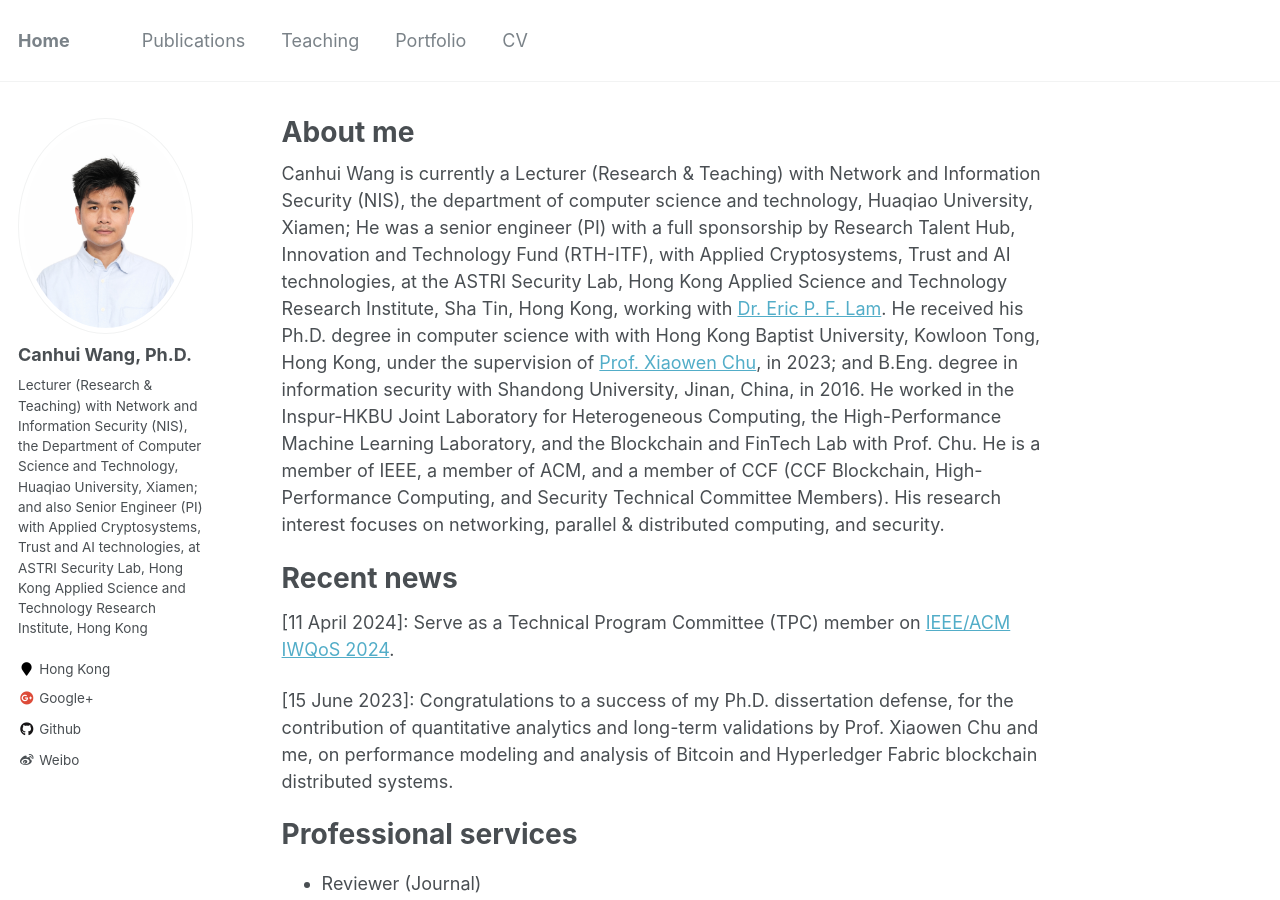
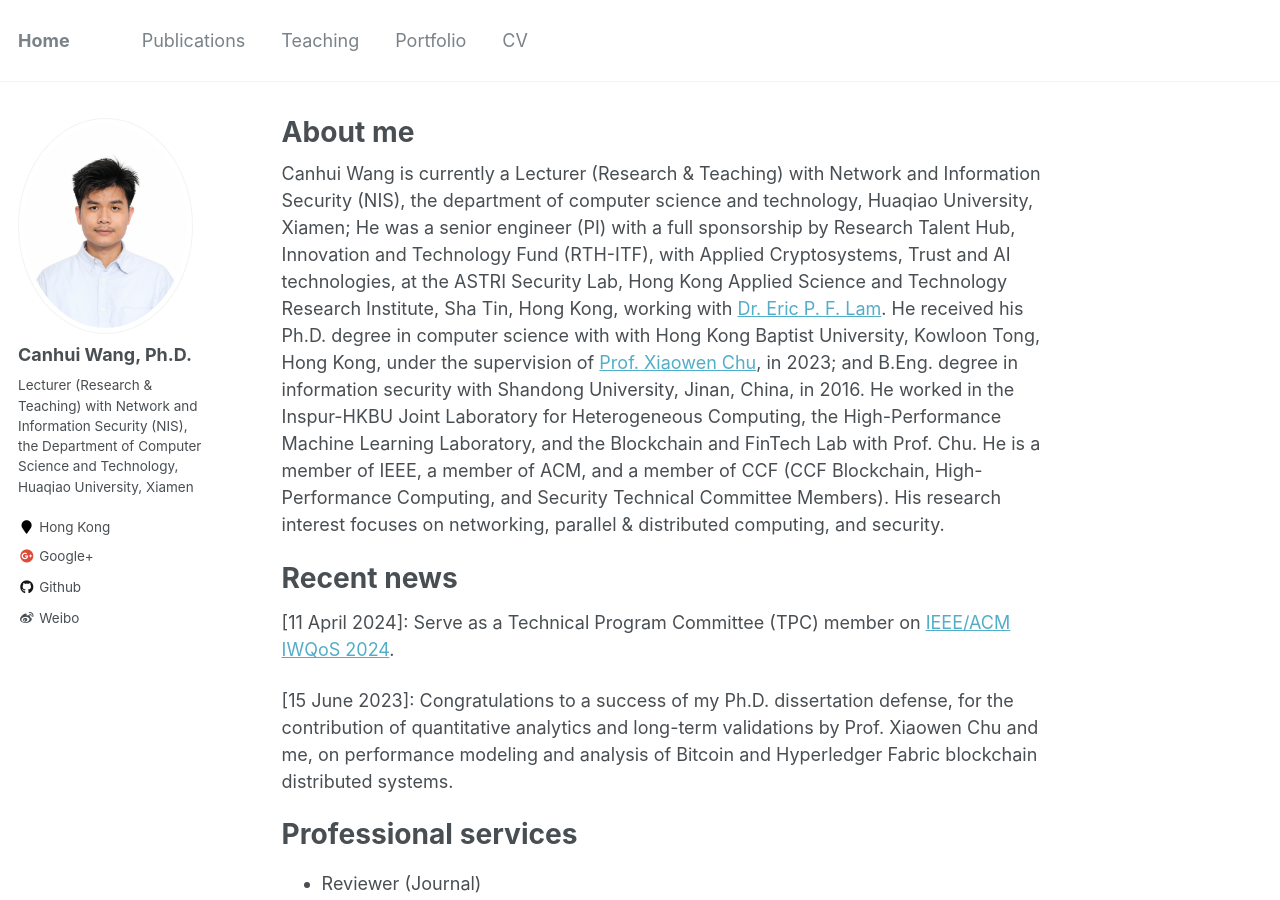
Before and after one commit to Canhui/canhui.github.io, a Jekyll site: the page built from _pages/about.md, in a window 1280 px wide and 900 px high. Built offline with Jekyll 4.4.1, drawn with Linux system fonts in a browser that asks for light colours.

Commit message:
Update _config.yml

```diff
--- a/_config.yml
+++ b/_config.yml
@@ -82,7 +82,7 @@ analytics:
 author:
   name             : "Canhui Wang, Ph.D."
   avatar           : "chwang.jpg" # "profile.png"
-  bio              : "Lecturer (Research & Teaching) with Network and Information Security (NIS), the Department of Computer Science and Technology, Huaqiao University, Xiamen; and also Senior Engineer (PI) with Applied Cryptosystems, Trust and AI technologies, at ASTRI Security Lab, Hong Kong Applied Science and Technology Research Institute, Hong Kong"
+  bio              : "Lecturer (Research & Teaching) with Network and Information Security (NIS), the Department of Computer Science and Technology, Huaqiao University, Xiamen"
   location         : "Hong Kong"
   # employer         : "Hong Kong Baptist University"
   # #pubmed           : "https://www.ncbi.nlm.nih.gov/pubmed/?term=john+snow"
```
